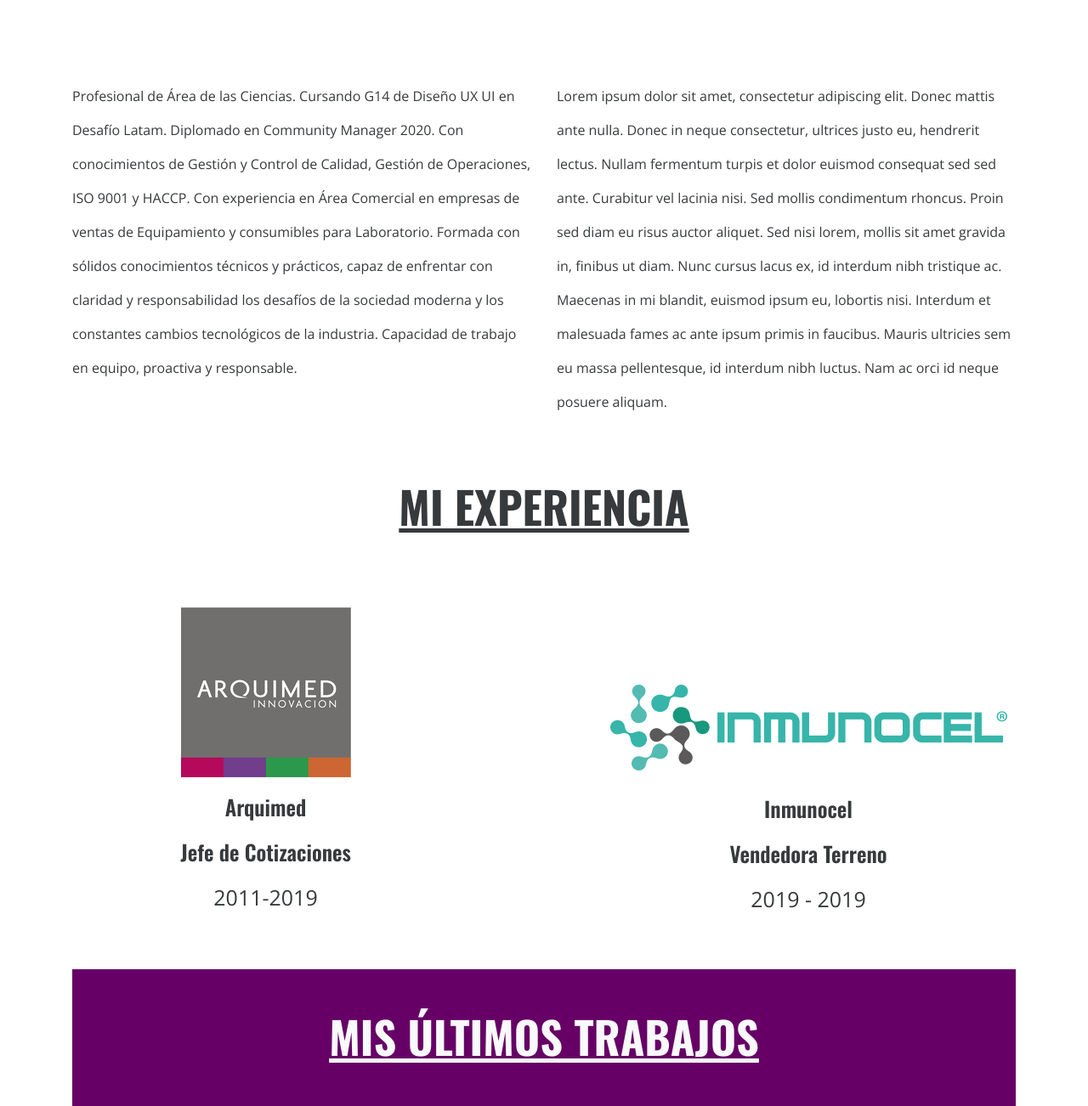
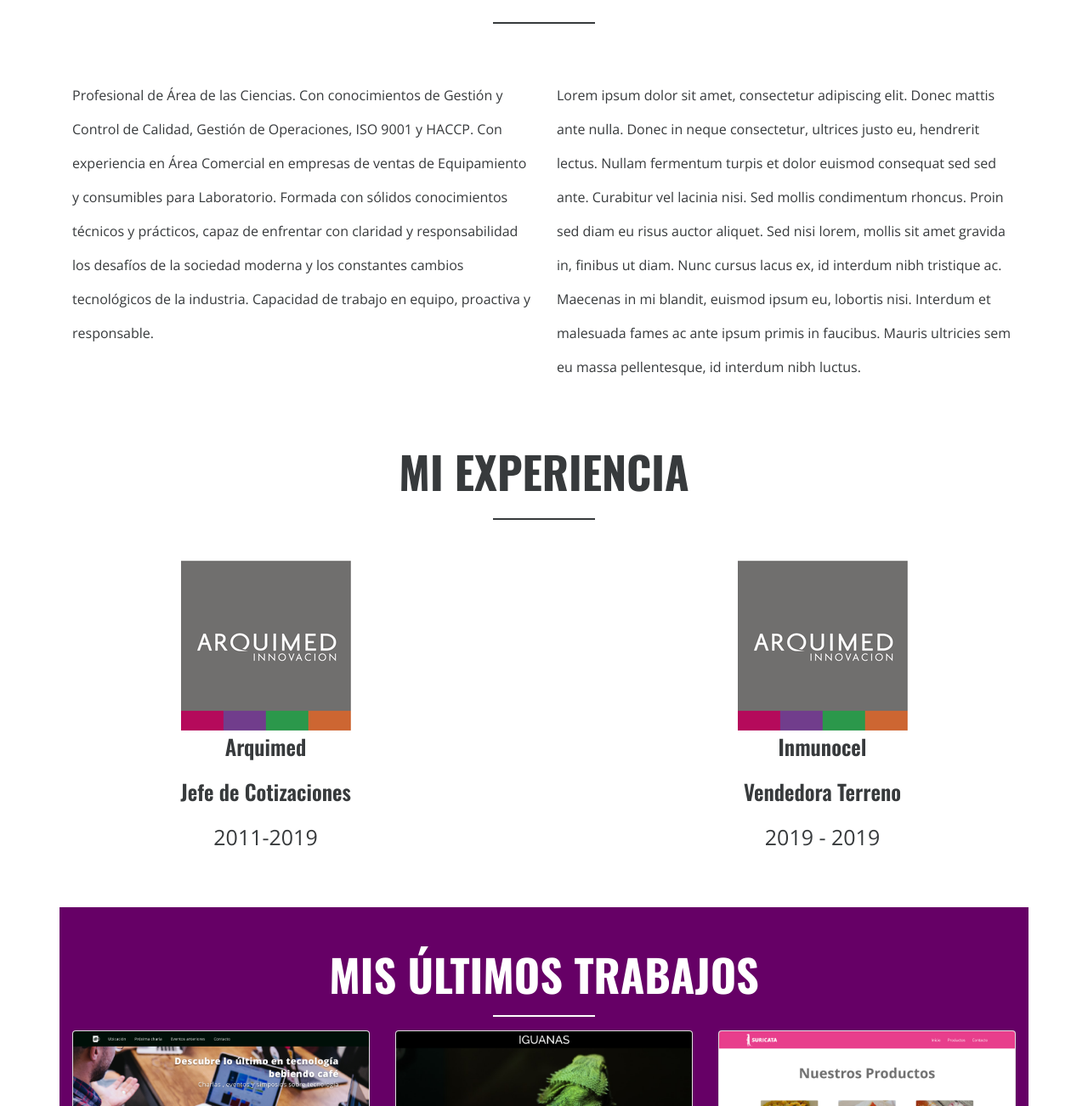
Before and after one commit to RosaVal/PortafolioFinal, a plain HTML site: page index.html in a window 1280 px wide. Shown: the part 988-2290 px from the top of the page at 85% size. Drawn offline with nearby package versions, Linux system fonts and the light colour scheme; a script that the page names is missing.

Commit message:
commit 5

```diff
--- a/assets/CSS/style.css
+++ b/assets/CSS/style.css
@@ -1,3 +1,6 @@
+@media only screen and (max-width: 767px) {
+}
+
 body {
     font-family: 'Roboto', sans-serif;
     font-family: 'Oswald', sans-serif;
@@ -16,19 +19,19 @@ body {
 }
 
 .navbar-nav {
-    color: #ffffff;
     font-family: 'Roboto', sans-serif;
     font-size: 16px;
     text-align: left;
+    color: #ffffff;
 }
 
 header {
     background-image: url('../img/Captura\ de\ Pantalla\ 2020-10-12\ a\ la\(s\)\ 21.41.20.png');
-    background-repeat: no-repeat;
     background-size: cover;
-    height: 737px;
+    height: 100%;
     width: 100%;
     padding-top: 500px;
+    text-align: center;
 }
 
 .text1 {
@@ -43,6 +46,30 @@ header {
     font-size: 72px;
     text-decoration: overline;
     color: #ffffff;
+}
+
+.hr1 {
+    height: 2px;
+    width: 120px;
+    color: #373A3C;
+    background-color: #373A3C;
+    border: none;
+}
+
+.hr2 {
+    height: 2px;
+    width: 120px;
+    color: #373A3C;
+    background-color: #373A3C;
+    border: none;
+}
+
+.hr3 {
+    height: 2px;
+    width: 120px;
+    color: #ffffff;
+    background-color: #ffffff;
+    border: none;
 }
 
 .parra {
@@ -63,8 +90,7 @@ header {
 .deta {
     font-family: 'Oswald', sans-serif;
     font-size: 52px;
-    text-align: left;
-    text-decoration: underline;
+    text-align: center;
     color: #373A3C;
 }
 
@@ -94,11 +120,11 @@ header {
 }
 
 .last {
-    text-decoration: underline;
     font-family: 'Oswald', sans-serif;
     font-size: 52px;
     color: #ffffff;
 }
+
 
 .card-title {
     font-family: 'Oswald', sans-serif;
--- a/assets/js/script.js
+++ b/assets/js/script.js
@@ -3,8 +3,7 @@ $(function () {
     $("#enviameunmail").click(
     function() {
         alert("El Correo fue enviado correctamente")
-    }
-    )
+    })
 
     $('.card-title').on("click", function(){
     $('.card-text').toggle()
--- a/index.html
+++ b/index.html
@@ -61,16 +61,17 @@
 
 <header class="hero">
     <div class="container">
-    <h1 class="text1 font-weight-lighter text-center text-light text-uppercase"> Yo Soy </h1>
-    <p class="text2 font-weight-bold text-center text-light text-uppercase"> Magdalena </p>
+    <h1 class="text1 text-center text-uppercase"> Yo Soy </h1>
+    <p class="text2 font-weight-bold text-center text-uppercase"> Magdalena </p>
     </div>
 </header>
 <br>
 
-
+<div class="d-none d-sm-block d-sm-none d-md-block text-center">
     <button id="enviameunmail" type="button" class="btn btn-outline-secondary bg-info text-white btn-sm" data-toggle="tooltip" data-placement="bottom" title="Presiona para enviarme un mail">
         Enviame un mail directo
     </button>
+</div>
 
 <section>
     <div class="d-none d-sm-block d-sm-none d-md-block">
@@ -78,10 +79,12 @@
             <p>Bioingeniera con mención en Bioprocesos.</p>
             <p>Estudiante Diplomado CMM Online. Instituto Arcos.</p>
             <p>Estudiante G14 Diseño UX / UI Desafio Latam.</p>
-
     </div>
     </div>
 </section>
+
+<hr class="hr1 d-none d-sm-block d-sm-none d-md-block">
+
 
 <section>
 <div class="d-none d-sm-block d-sm-none d-md-block">
@@ -89,49 +92,49 @@
         <div class="colum row pt-5 text-left">
 
         <div class="col-lg-6">
-            <p> Profesional de Área de las Ciencias.
-                Cursando G14 de Diseño UX UI en Desafío Latam.
-                Diplomado en Community Manager 2020.
+        <p class="text-left font-weight-normal"> Profesional de Área de las Ciencias.
         Con conocimientos de Gestión y Control de Calidad, Gestión de Operaciones, ISO 9001 y HACCP.
         Con experiencia en Área Comercial en empresas de ventas de Equipamiento y consumibles para Laboratorio. Formada con sólidos conocimientos técnicos y prácticos, capaz de enfrentar con claridad y responsabilidad los desafíos de la sociedad moderna y los constantes cambios tecnológicos de la industria.
         Capacidad de trabajo en equipo, proactiva y responsable.
         </p>
         </div>
 
-            <div class="col-lg-6 text-left font-weight-nornal">
-            <p> Lorem ipsum dolor sit amet, consectetur adipiscing elit. Donec mattis ante nulla. Donec in neque consectetur, ultrices justo eu, hendrerit lectus. Nullam fermentum turpis et dolor euismod consequat sed sed ante. Curabitur vel lacinia nisi. Sed mollis condimentum rhoncus. Proin sed diam eu risus auctor aliquet. Sed nisi lorem, mollis sit amet gravida in, finibus ut diam. Nunc cursus lacus ex, id interdum nibh tristique ac. Maecenas in mi blandit, euismod ipsum eu, lobortis nisi. Interdum et malesuada fames ac ante ipsum primis in faucibus. Mauris ultricies sem eu massa pellentesque, id interdum nibh luctus. Nam ac orci id neque posuere aliquam. </p>
+        <div class="col-lg-6">
+        <p class="text-left font-weight-nornal"> Lorem ipsum dolor sit amet, consectetur adipiscing elit. Donec mattis ante nulla. Donec in neque consectetur, ultrices justo eu, hendrerit lectus. Nullam fermentum turpis et dolor euismod consequat sed sed ante. Curabitur vel lacinia nisi. Sed mollis condimentum rhoncus. Proin sed diam eu risus auctor aliquet. Sed nisi lorem, mollis sit amet gravida in, finibus ut diam. Nunc cursus lacus ex, id interdum nibh tristique ac. Maecenas in mi blandit, euismod ipsum eu, lobortis nisi. Interdum et malesuada fames ac ante ipsum primis in faucibus. Mauris ultricies sem eu massa pellentesque, id interdum nibh luctus.
+        </p>
         </div>
 </div>
 </div>
 </div>
-
+</section>
 
 <section>
-    <div id="Experiencia" class="container text-center my-5"></div>
-    <p class="deta text-uppercase text-center font-weight-bold"> Mi Experiencia</p>
+    <div id="Experiencia" class="container text-center"></div>
+    <p class="deta text-uppercase text-center font-weight-bold mt-5"> Mi Experiencia</p><hr class="hr2">
 
-<div class="row pt-5">
+<div class="row mt-5">
     <div class="col-lg-6 text-center font-weight-regular">
-    <img src="assets/img/0.png" alt="Arquimed" class="img-fluid my-3">
+    <img src="assets/img/0.png" alt="Arquimed" class="img-fluid">
     <p class="empresa">Arquimed</p>
     <p class="empresa">Jefe de Cotizaciones</p>
     <p class="amo">2011-2019</p>
     </div>
 
-    <div class="col-lg-6 text-center font-weight-regular mt-5 pt-4 pr-5">
-    <img src="assets/img/logoinmuno.png" alt="Inmunocel" class="img-fluid mt-2">
+
+
+<div class="col-lg-6 text-center font-weight-regular">
+    <img src="assets/img/0.png" alt="Inmunocel" class="img-fluid">
     <p class="empresa">Inmunocel</p>
     <p class="empresa">Vendedora Terreno</p>
     <p class="amo">2019 - 2019</p>
 </div>
+
 </div>
 </section>
 
+<section id="work" class="container text-left pt-5 mt-5 trabajos">
+    <h1 class="last text-center font-weight-bold text-uppercase"> Mis Últimos Trabajos</h1><hr class="hr3">
 
-<section>
-    <div id="work" class="container text-left pt-5">
-    <div class="trabajos">
-    <h1 class="last text-center font-weight-bold text-uppercase text-light pt-5 pb-5"> Mis Últimos Trabajos</h1>
 
     <div class="card-deck">
         <div class="card">
@@ -150,7 +153,6 @@
     </div>
     </div>
 
-
     <div class="card">
             <img src="assets/img/suricata.png" class="card-img-top" alt="Suricata">
             <div class="card-body">
@@ -159,7 +161,9 @@
         </div>
     </div>
 </div>
+
 <br>
+
     <div class="card-deck">
         <div class="card">
         <img src="assets/img/cuppon.png" class="card-img-top" alt="Cuppon">
@@ -180,38 +184,42 @@
     <div class="card">
         <img src="assets/img/dmark.png" class="card-img-top" alt="DMark">
         <div class="card-body">
-        <h6 class="card-title font-weight-normal text-left">DMark</h6>
+        <h6 class="card-title font-weight-normal text-left"> DMark </h6>
         <p class="card-text text-left">Felis tincidunt vel risus lacus posuere dignissim habitasse sapien, scelerisque semper fusce turpis cubilia cursus a taciti, ligula in at sociis accumsan donec ridiculus.</p>
         </div>
         </div>
     </div>
+
+    <br>
+
 </section>
 
 
 <section>
     <div id="contact" class="container text-center my-5">
-    <p class="deta text-uppercase text-center font-weight-bold"> Contacto </p>
+    <p class="deta text-uppercase text-center font-weight-bold"> Contacto </p><hr class="hr2">
 
     <div class="typeform-widget" data-url="https://form.typeform.com/to/qs8Wt5DZ" style="width: 100%; height: 723px;"></div> <script> (function() { var qs,js,q,s,d=document, gi=d.getElementById, ce=d.createElement, gt=d.getElementsByTagName, id="typef_orm", b="https://embed.typeform.com/"; if(!gi.call(d,id)) { js=ce.call(d,"script"); js.id=id; js.src=b+"embed.js"; q=gt.call(d,"script")[0]; q.parentNode.insertBefore(js,q) } })() </script> <div style="font-family: Sans-Serif;font-size: 12px;color: #999;opacity: 0.5; padding-top: 5px;"> powered by <a href="https://admin.typeform.com/signup?utm_campaign=qs8Wt5DZ&utm_source=typeform.com-01EP6325NC4X739VE8M4DG6E7D-free&utm_medium=typeform&utm_content=typeform-embedded-poweredbytypeform&utm_term=ES" style="color: #999" target="_blank">Typeform</a> </div>
     </div>
 </section>
 
-
 <footer id="Redes" class="trabajos">
     <div class="row pt-5 pb-3">
 
     <div class="col-lg-6 text-center">
-    <p class= "magda text-center font-weight-bold text-light text-uppercase"> Magdalena </p>
+    <p class= "magda text-center font-weight-bold text-uppercase"> Magdalena </p>
     </div>
 
     <div class="col-lg-6 text-center">
-    <a href="https://github.com"><i class="fab fa-github-square fa-4x text-light"></i></a>
-    <a href="https://www.linkedin.com/"><i class="fab fa-linkedin fa-4x text-light"></i></a>
-    <a href="https://twitter.com"><i class="fab fa-twitter-square fa-4x text-light"></i></a>
-    <a href="https://facebook.com"><i class="fab fa-facebook-square fa-4x text-light"></i></a>
+    <a href="https://github.com"><i class="fab fa-github-square fa-4x text-light mr-3"></i></a>
+    <a href="https://www.linkedin.com/"><i class="fab fa-linkedin fa-4x text-light mr-3"></i></a>
+    <a href="https://twitter.com"><i class="fab fa-twitter-square fa-4x text-light mr-3"></i></a>
+    <a href="https://facebook.com"><i class="fab fa-facebook-square fa-4x text-light mr-3"></i></a>
     </div>
 </div>
 </footer>
+
+
 
 
 
```
Also changed, not shown: 2 other files. Lines whose indentation alone changed are shown as unchanged.
